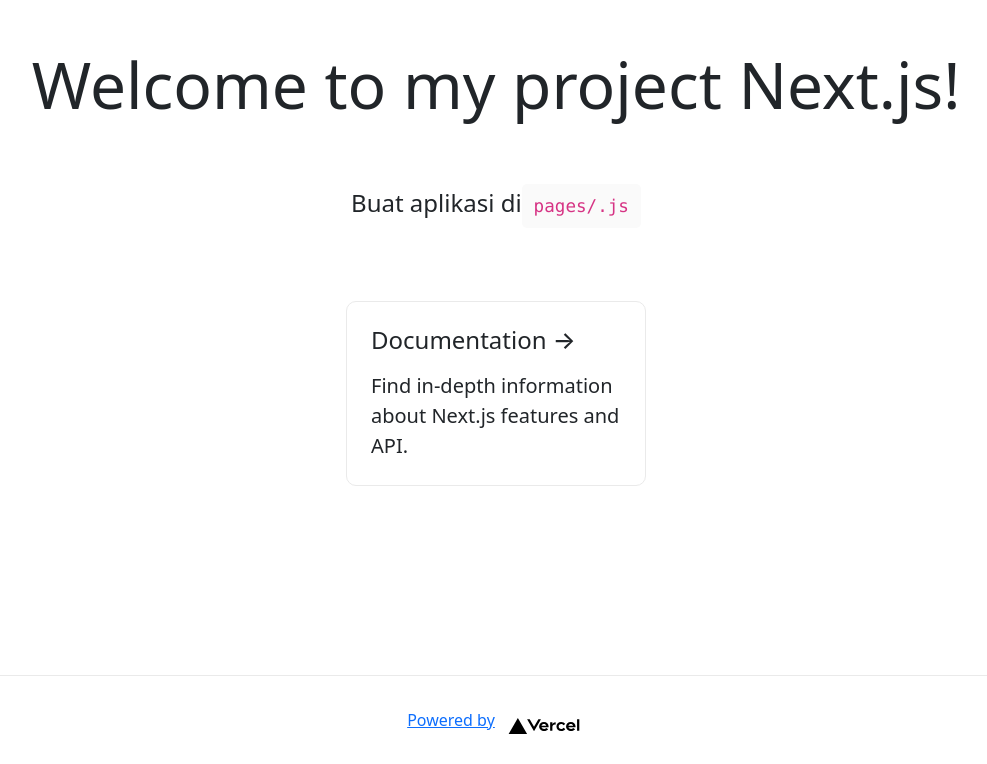
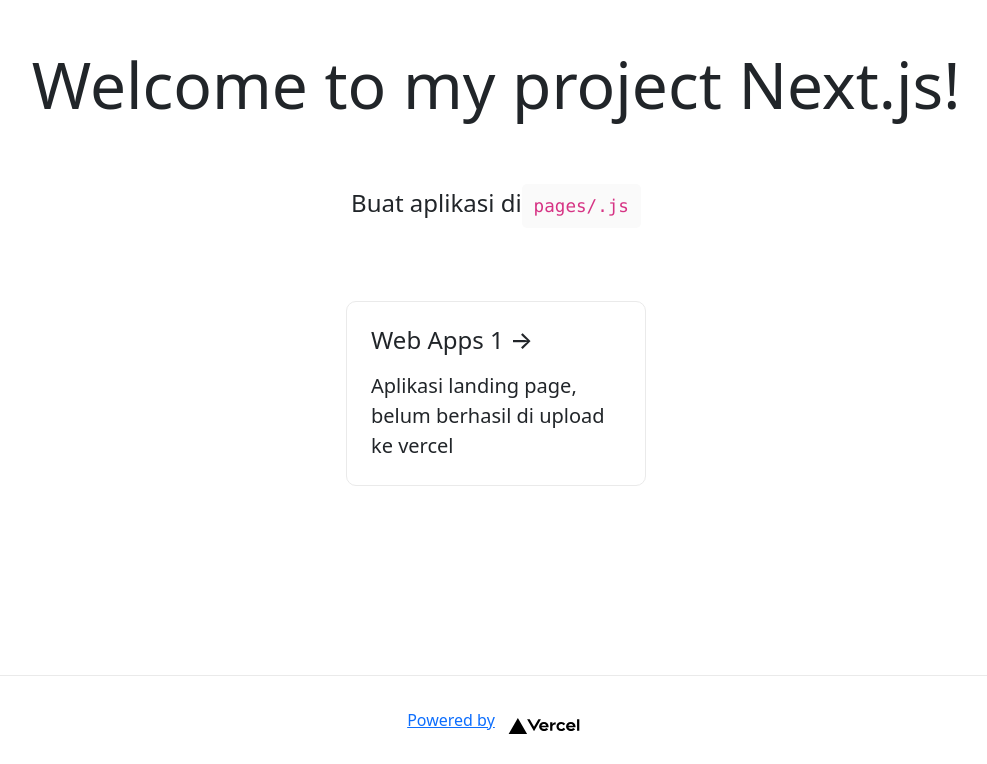
Before and after one commit to RafiMauludi255/nextjs-app3, a Next.js app: page / in a window 1280 px wide. Shown: the part 125-889 px from the top of the page, without its empty margins (144-1131 px from the left). Built offline with nearby package versions, Linux system fonts and the light colour scheme.

Commit message:
aplikasi nextjs

```diff
--- a/pages/home.js
+++ b/pages/home.js
@@ -8,7 +8,7 @@ import contactless from "../image/contactless.svg"
 import shop from "../image/shop.svg"
 import ranking from "../image/ranking.svg"
 import typing from "../image/womantyping.svg"
-import Link from "next/Link";
+import Link from 'next/link';
 
 export default function home() {
     return (
@@ -61,6 +61,7 @@ function AboutLanding() {
 }
 
 function Box() {
+
     return (
         <div className={styles.flex}>
         <div className={styles.box}>
--- a/pages/index.js
+++ b/pages/index.js
@@ -24,8 +24,8 @@ export default function Home() {
 
         <div className={styles.grid}>
           <Link href="/home" className={styles.card}>
-            <h2>Documentation &rarr;</h2>
-            <p>Find in-depth information about Next.js features and API.</p>
+            <h2>Web Apps 1 &rarr;</h2>
+            <p>Aplikasi landing page, belum berhasil di upload ke vercel</p>
           </Link>
 
 
```
Also changed, not shown: pages/komponen/Navbar.js (+5 -6 lines), .eslintrc.json.
